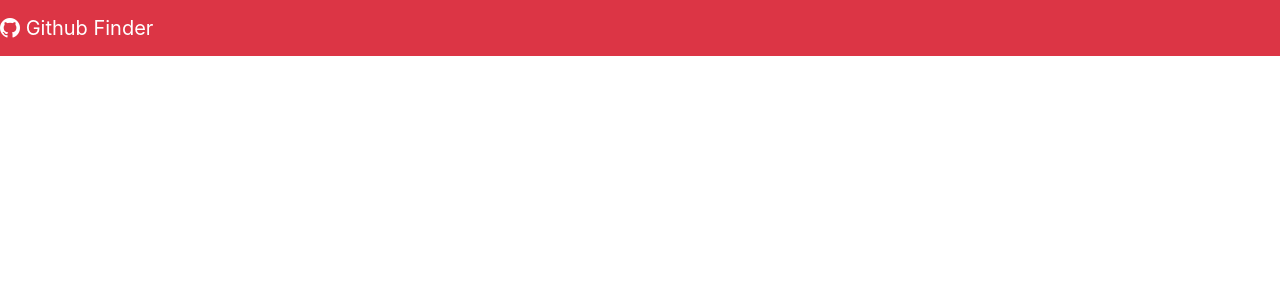
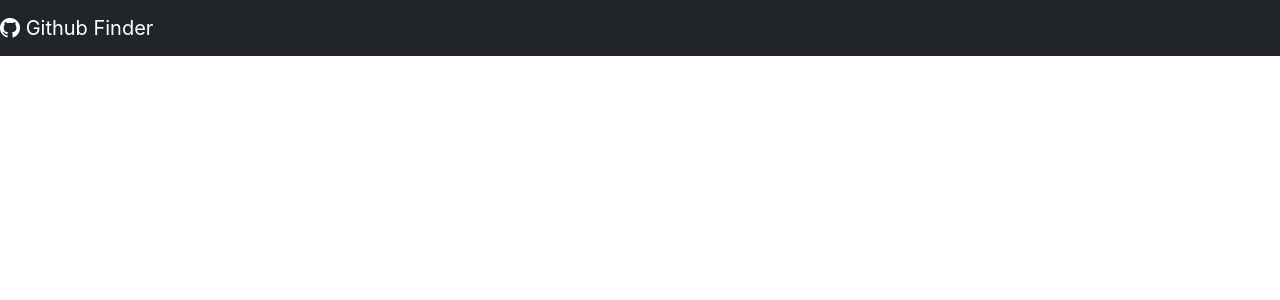
Before and after one commit to yasinserhatpeker/GithubFinder.React, a React (Create React App) app: page / in a window 1280 px wide. Shown: the top 300 px of the page. Built offline with nearby package versions, Linux system fonts and the light colour scheme.

Commit message:
DefaultProps are added to Navbar.

```diff
--- a/src/App.js
+++ b/src/App.js
@@ -2,7 +2,7 @@
 
 function App() {
   return (
-     <Navbar icon="bi bi-github" title="Github Finder"/>
+     <Navbar />
 
   );
 }
--- a/src/components/Navbar.js
+++ b/src/components/Navbar.js
@@ -3,7 +3,7 @@
 export class Navbar extends Component {
   render() {
     return (
-      <nav className='navbar navbar-dark bg-danger'>
+      <nav className='navbar navbar-dark bg-dark'>
         <a href="/" className='navbar-brand'>
         <i  className={this.props.icon}> </i> {this.props.title}
         </a>
@@ -11,6 +11,13 @@
       </nav>
     )
   }
+
+
+  }
+  Navbar.defaultProps = {
+    icon:"bi bi-github",
+    title:"Github Finder"
 }
 
+
 export default Navbar
```
